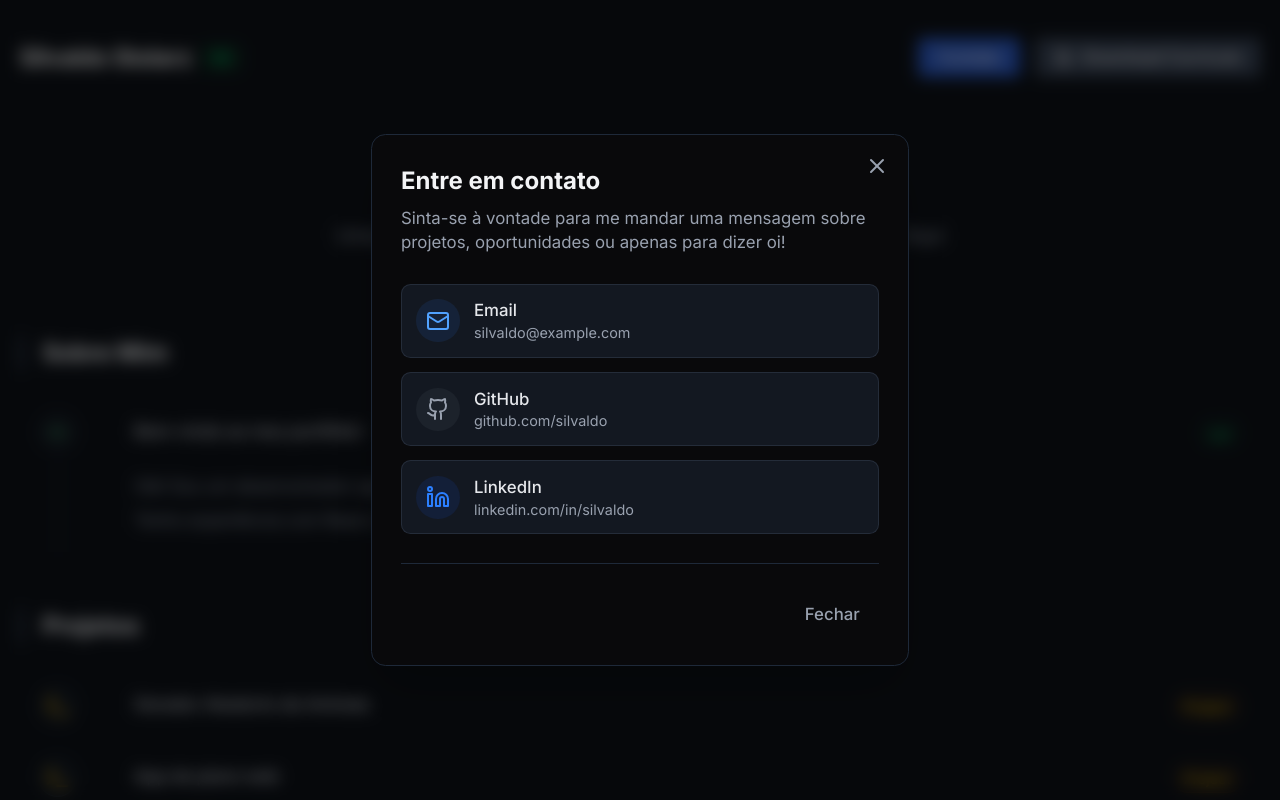
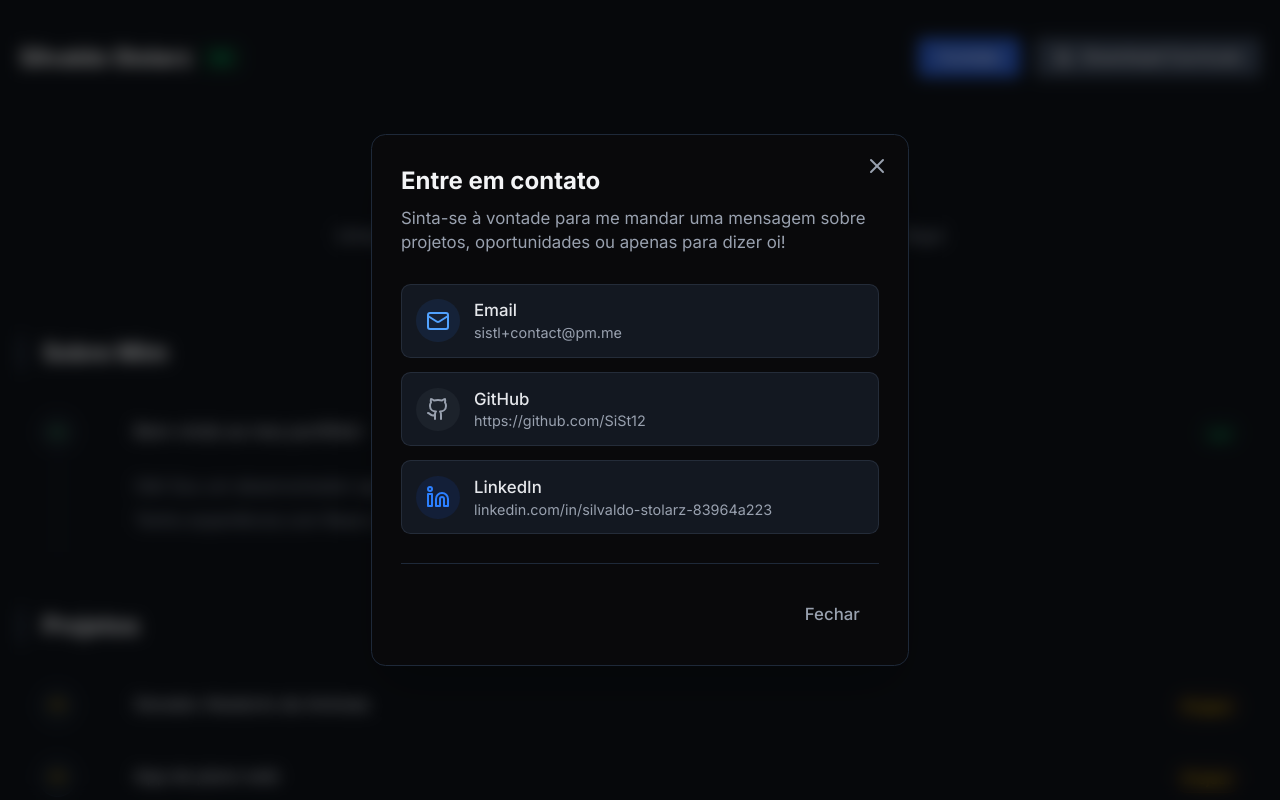
Before and after one commit to SiSt12/Site-Portfolio, a Next.js app: page / in a window 1280 px wide. Both pictures are taken after a click on the button "Contato". Shown: the top 800 px of the page. Built offline with nearby package versions, Linux system fonts and the light colour scheme.

Commit message:
chore: info do modal de contato e icone de projetos

```diff
--- a/components/ContactModal.tsx
+++ b/components/ContactModal.tsx
@@ -28,7 +28,7 @@ export function ContactModal({ isOpen, onClose }: ContactModalProps) {
 
                 <div className="space-y-3">
                     <a
-                        href="mailto:silvaldo@example.com"
+                        href="mailto:sistl+contact@pm.me"
                         className="flex items-center gap-3 p-3 rounded-lg bg-gray-800/50 hover:bg-gray-800 transition-colors border border-gray-700/50 group"
                     >
                         <div className="p-2 rounded-full bg-blue-500/10 text-blue-400 group-hover:bg-blue-500/20 transition-colors">
@@ -36,12 +36,12 @@ export function ContactModal({ isOpen, onClose }: ContactModalProps) {
                         </div>
                         <div>
                             <div className="text-sm font-medium text-gray-200">Email</div>
-                            <div className="text-xs text-gray-400">silvaldo@example.com</div>
+                            <div className="text-xs text-gray-400">sistl+contact@pm.me</div>
                         </div>
                     </a>
 
                     <a
-                        href="https://github.com"
+                        href="https://github.com/SiSt12"
                         target="_blank"
                         rel="noopener noreferrer"
                         className="flex items-center gap-3 p-3 rounded-lg bg-gray-800/50 hover:bg-gray-800 transition-colors border border-gray-700/50 group"
@@ -51,12 +51,12 @@ export function ContactModal({ isOpen, onClose }: ContactModalProps) {
                         </div>
                         <div>
                             <div className="text-sm font-medium text-gray-200">GitHub</div>
-                            <div className="text-xs text-gray-400">github.com/silvaldo</div>
+                            <div className="text-xs text-gray-400">https://github.com/SiSt12</div>
                         </div>
                     </a>
 
                     <a
-                        href="https://linkedin.com"
+                        href="https://www.linkedin.com/in/silvaldo-stolarz-83964a223"
                         target="_blank"
                         rel="noopener noreferrer"
                         className="flex items-center gap-3 p-3 rounded-lg bg-gray-800/50 hover:bg-gray-800 transition-colors border border-gray-700/50 group"
@@ -66,7 +66,7 @@ export function ContactModal({ isOpen, onClose }: ContactModalProps) {
                         </div>
                         <div>
                             <div className="text-sm font-medium text-gray-200">LinkedIn</div>
-                            <div className="text-xs text-gray-400">linkedin.com/in/silvaldo</div>
+                            <div className="text-xs text-gray-400">linkedin.com/in/silvaldo-stolarz-83964a223</div>
                         </div>
                     </a>
                 </div>
--- a/components/LessonItem.tsx
+++ b/components/LessonItem.tsx
@@ -22,7 +22,11 @@ export function LessonItem({ item }: LessonItemProps) {
             </div>
         );
         if (item.leftType === 'dropdown') return <Play className={`w-4 h-4 fill-current text-[#a600e8] ml-0.5 transition-transform duration-200 ${isOpen ? 'rotate-90' : ''}`} />;
-        if (item.type === 'project') return <Terminal className="w-6 h-6 text-yellow-500" />;
+        if (item.type === 'project') return (
+            <div className={`flex items-center justify-center w-full h-full transition-transform duration-300 ${isOpen ? 'rotate-180' : ''}`}>
+                <span className="normal-icon !text-yellow-500">~</span>
+            </div>
+        );
         return <Circle className="w-5 h-5 text-gray-600" />;
     };
 
```
